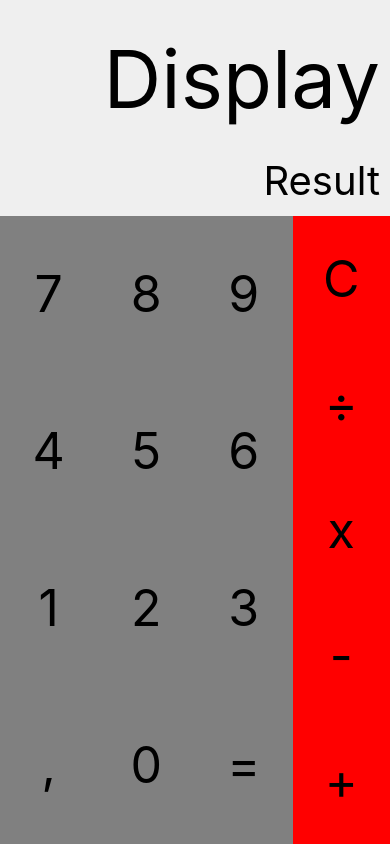
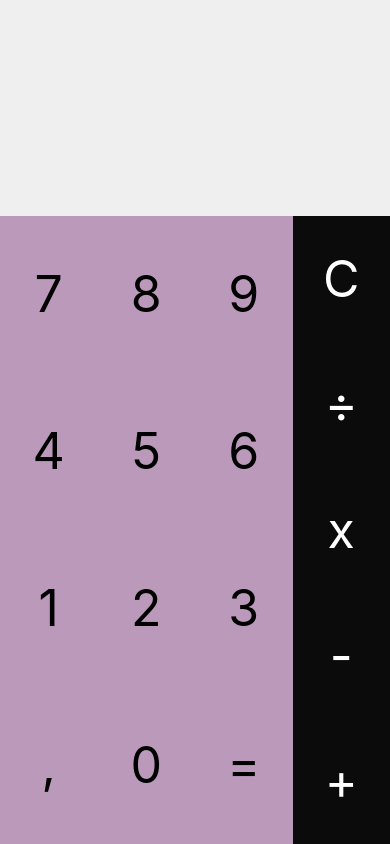
Before and after one commit to renanalves23/REACT-NATIVE-CALCULADORA, a React Native app: screen / in a window 390 px wide. Built offline with nearby package versions, Linux system fonts and the light colour scheme.

Commit message:
Calculadora funcionando

```diff
--- a/App.js
+++ b/App.js
@@ -1,5 +1,5 @@
 import React, {Component} from 'react';
-import { StyleSheet, Text, View } from 'react-native';
+import { StyleSheet, Text, View, TouchableOpacity } from 'react-native';
 
 export default class App extends Component {
   constructor(props){
@@ -10,9 +10,33 @@ export default class App extends Component {
     }
   }
   handleOp(op){
-    this.setState({
-      display: this.setState.display+op
-    })
+    if(op==='C'){
+      this.setState({
+        display: '',
+        result: ''
+      })
+    }else if(op==='='){
+      his.setState({
+        display: this.state.result,
+        result: ''
+      })
+    }else{
+      const display = this.state.display+op
+      let result = this.state.result
+      try{
+        let fixedOperation = display.split('x').join('*')
+        fixedOperation = fixedOperation.split('÷').join('/')
+        fixedOperation = fixedOperation.split(',').join('.')
+        result = new String(eval(fixedOperation))
+      }catch(e){}
+
+      this.setState({
+        display,
+        result
+      })
+
+    }
+
   }
 
   render() {
@@ -25,25 +49,25 @@ export default class App extends Component {
   const col2Buttons = ['C', '÷', 'x', '-', '+']
   return (
     <View style={styles.container}>
-      <Text style={styles.display}>Display</Text>
-      <Text style={styles.result}>Result</Text>
+      <Text style={styles.display}>{this.state.display}</Text>
+      <Text style={styles.result}>{this.state.result}</Text>
       <View style={styles.buttons}>
           <View style={styles.col1}>
           { col1Buttons.map( (line, ind) => <View key={ind} style={styles.line}>
-              { line.map( op => <View key={op} style={styles.btn}>
+              { line.map( op => <TouchableOpacity key={op} style={styles.btn} onPress={() => this.handleOp(op)}>
                  <Text style={styles.btnText}>
                    {op}
                  </Text>
-                 </View>)}
+                 </TouchableOpacity>)}
             </View>
           ) }
             </View>
         <View style={styles.col2}>
-          { col2Buttons.map( op => <View key={op} style={styles.btn}>
-            <Text style={styles.btnText}>
+          { col2Buttons.map( op => <TouchableOpacity key={op} style={styles.btn} onPress={() => this.handleOp(op)}>
+            <Text style={styles.btnText2}>
               {op}
             </Text>
-            </View>)}
+            </TouchableOpacity>)}
           </View>
         </View>
       </View>
@@ -79,11 +103,11 @@ const styles = StyleSheet.create({
   },
   col1:{
     flex: 3,
-    backgroundColor: 'grey',
+    backgroundColor: '#b9b',
   },
   col2:{
     flex: 1,
-    backgroundColor: 'red',
+    backgroundColor: '#0b0b0b',
   },
   line:{
     flex: 1,
@@ -96,6 +120,10 @@ const styles = StyleSheet.create({
   btnText:{
     textAlign: 'center',
     fontSize: 50,
-
+  },
+  btnText2:{
+    textAlign: 'center',
+    fontSize: 50,
+    color: '#fff',
   }
 });
```
Also changed, not shown: 1 other file (tests, documents, lock files or other folders).
